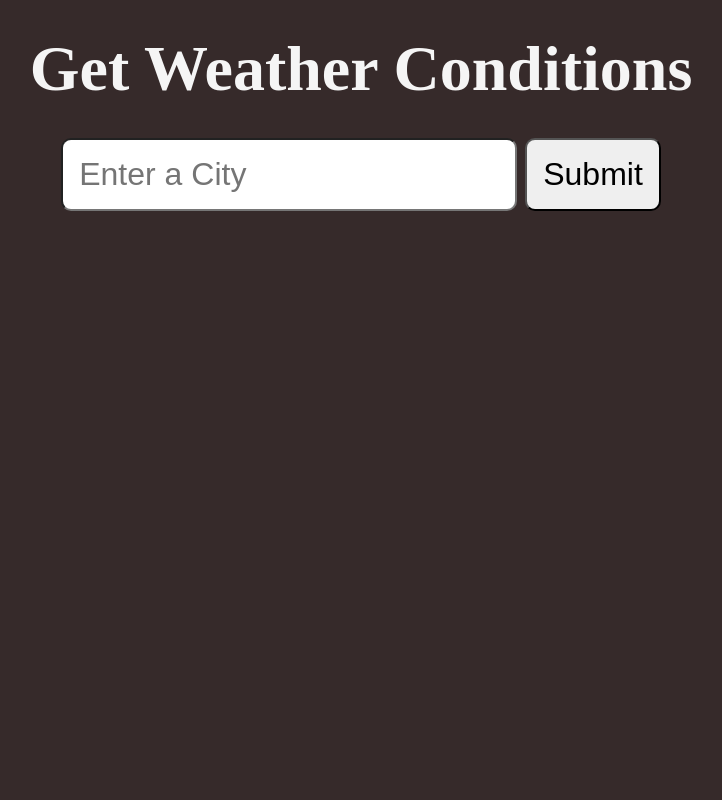
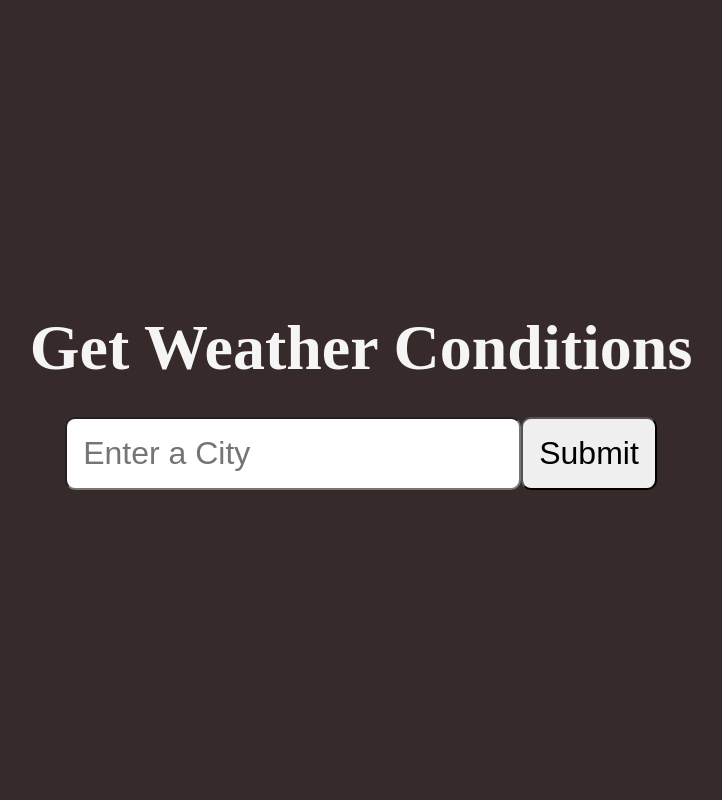
Before and after one commit to giddytechent/get_current_weather, a Flask app: page / in a window 1280 px wide. Shown: the whole page, without its empty margins (279-1001 px from the left). Run offline with Flask 3, Linux system fonts and the light colour scheme.

Commit message:
another style update

```diff
--- a/static/styles/style.css
+++ b/static/styles/style.css
@@ -12,8 +12,17 @@ body {
     display: flex;
     flex-direction: column;
     align-items: center;
+    place-content: center;
     gap: 2rem;
     font-size: 2rem;
+}
+
+form {
+    width: 90%;
+    display: flex;
+    justify-content: center;
+    place-content: center;
+
 }
 
 input, button {
```
